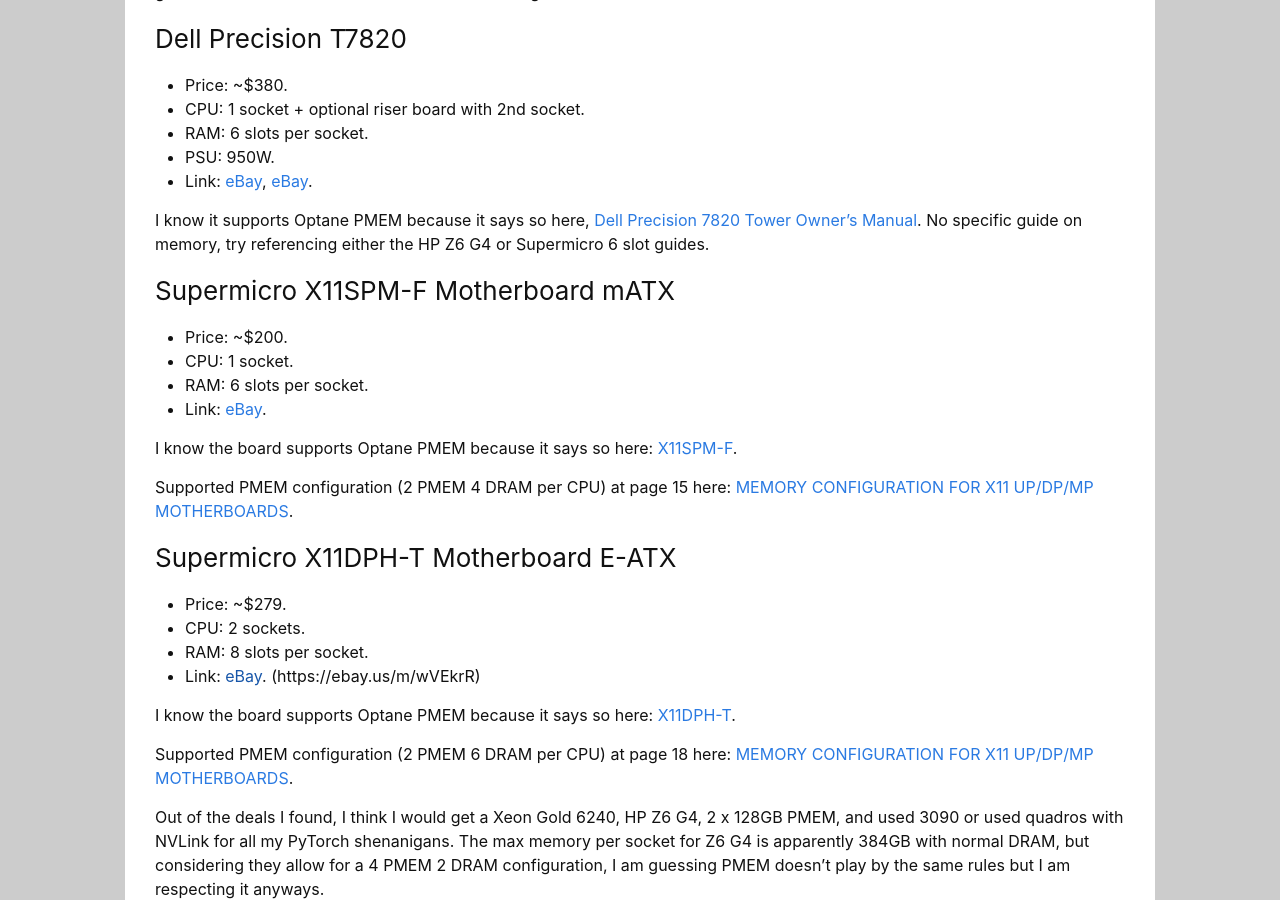
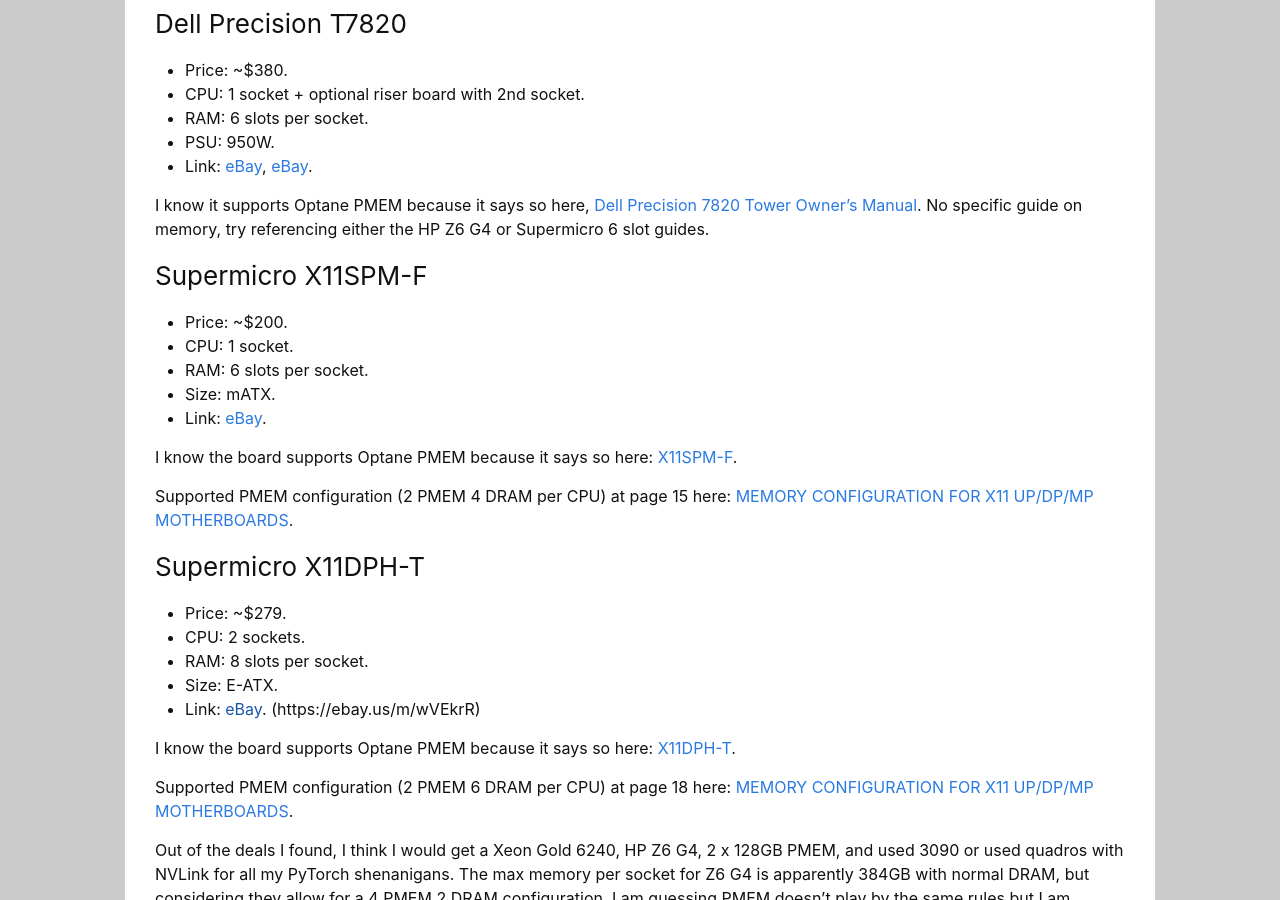
Before and after one commit to miyconst/miyconst.github.io, a Jekyll site: the page built from _posts/2025-11-20-intel-lga3647-optane.markdown, in a window 1280 px wide and 900 px high, scrolled down 3358 px. Built offline with Jekyll 4.4.1, drawn with Linux system fonts in a browser that asks for light colours; some of the changed text lies outside the part shown.

Commit message:
Update 2025-11-20-intel-lga3647-optane.markdown

```diff
--- a/_posts/2025-11-20-intel-lga3647-optane.markdown
+++ b/_posts/2025-11-20-intel-lga3647-optane.markdown
@@ -8,10 +8,9 @@
 color: white
 ---
 
-**The article was written by [Ford Morris](https://www.linkedin.com/in/ford-morris-82ba3b228/) for my Discord server**.
-**With his permission I publish the article on my blog with some edits**.
-
-The original document is available here: [PMEM Budget Build Info Doc](https://docs.google.com/document/d/1DgcsK-FA8_SGgbfSotEQkfK_DrepOUvCZ5IQ7avjMwI/edit?tab=t.0).
+- **The article was written by [Ford Morris](https://www.linkedin.com/in/ford-morris-82ba3b228/) for my Discord server**.
+- **With his permission I publish the article on my blog with some edits**.
+- The original document is available here: [PMEM Budget Build Info Doc](https://docs.google.com/document/d/1DgcsK-FA8_SGgbfSotEQkfK_DrepOUvCZ5IQ7avjMwI/edit?tab=t.0).
 
 ----------
 
@@ -41,12 +40,12 @@
 - [Xeon Platinum 8259CL, ~$40, 24c, 2.5-3.5 GHz](https://ebay.us/YKYN0Z).
 - [Xeon Platinum 8269CY, ~$100, 26c, 2.5-3.8 GHz](https://ebay.us/bvNb75).
 
-**important**:
+**Important**:
 - Most motherboards require BIOS mod to work with CL CPUs.
 - Most motherboards require VRM mod to work with >205 W TDP CPUs.
 - Many motherboards require VRM mod to work with >165 W TDP CPUs.
 
-## motherboard
+## Motherboard
 
 Next is the motherboard platform, where we are looking for LGA 3647 motherboards that support it.
 Most of these were built for First Gen Xeon Scalable (Skylake) and need a bios update to support Second Gen Xeon Scalable (Cascade Lake).
@@ -149,11 +148,12 @@
 [Dell Precision 7820 Tower Owner's Manual](https://www.dell.com/support/manuals/en-us/precision-7820-workstation/precision_7820_om_pub/memory-specifications?guid=guid-644d2756-8b52-4142-a7dc-dc898ae38dcc&lang=en-us).
 No specific guide on memory, try referencing either the HP Z6 G4 or Supermicro 6 slot guides.
 
-### Supermicro X11SPM-F Motherboard mATX
+### Supermicro X11SPM-F
 
 - Price: ~$200.
 - CPU: 1 socket.
 - RAM: 6 slots per socket.
+- Size: mATX.
 - Link: [eBay](https://ebay.us/o0RA41).
 
 I know the board supports Optane PMEM because it says so here: [X11SPM-F](https://www.supermicro.com/en/products/motherboard/x11spm-f).
@@ -161,11 +161,12 @@
 Supported PMEM configuration (2 PMEM 4 DRAM per CPU) at page 15 here:
 [MEMORY CONFIGURATION FOR X11 UP/DP/MP MOTHERBOARDS](https://www.supermicro.com/support/resources/memory/X11_memory_config_guide.pdf).
 
-### Supermicro X11DPH-T Motherboard E-ATX
+### Supermicro X11DPH-T
 
 - Price: ~$279.
 - CPU: 2 sockets.
 - RAM: 8 slots per socket.
+- Size: E-ATX.
 - Link: [eBay](). (https://ebay.us/m/wVEkrR)
 
 I know the board supports Optane PMEM because it says so here: [X11DPH-T](https://www.supermicro.com/en/products/motherboard/x11dph-t).
```
